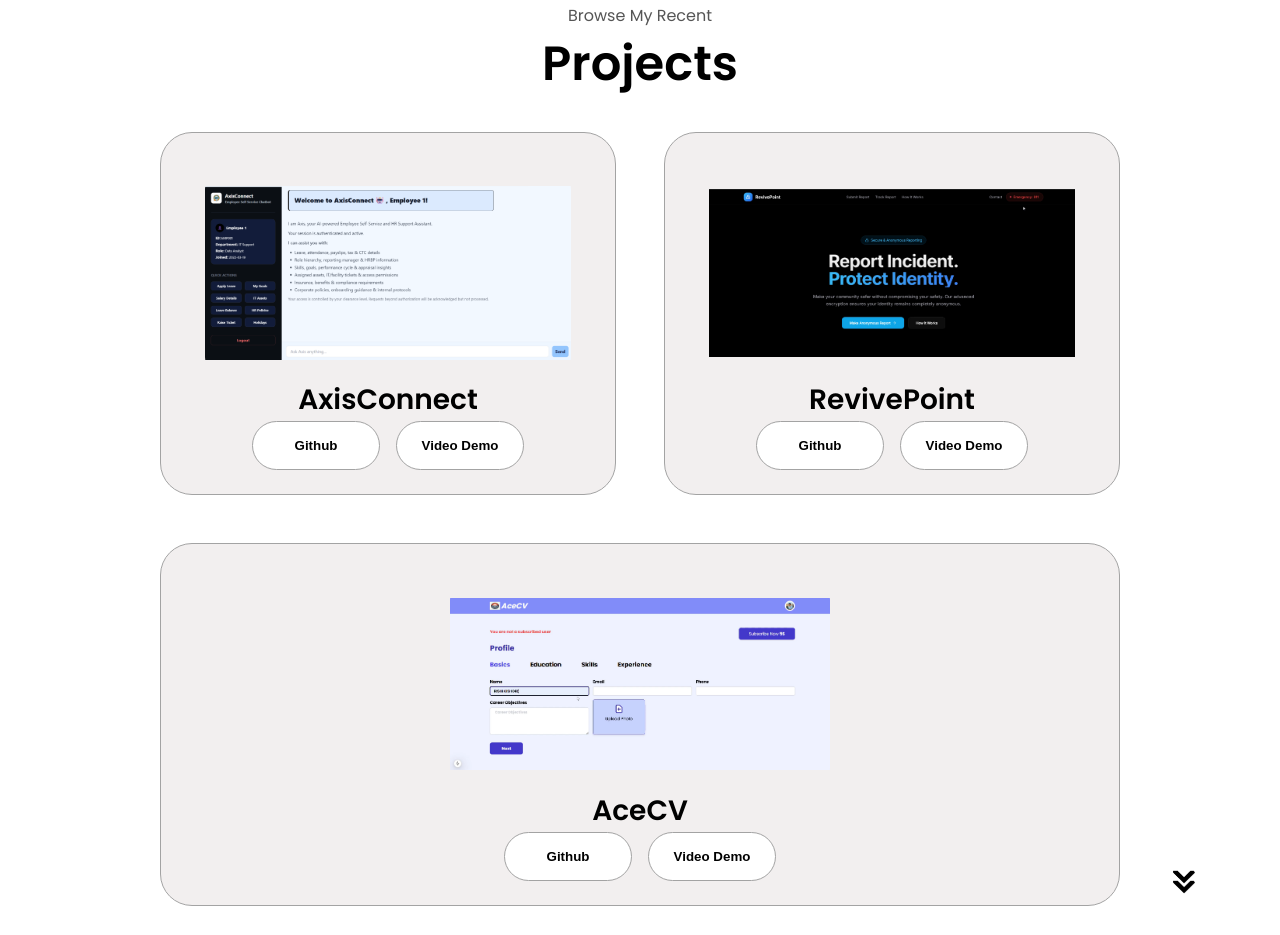
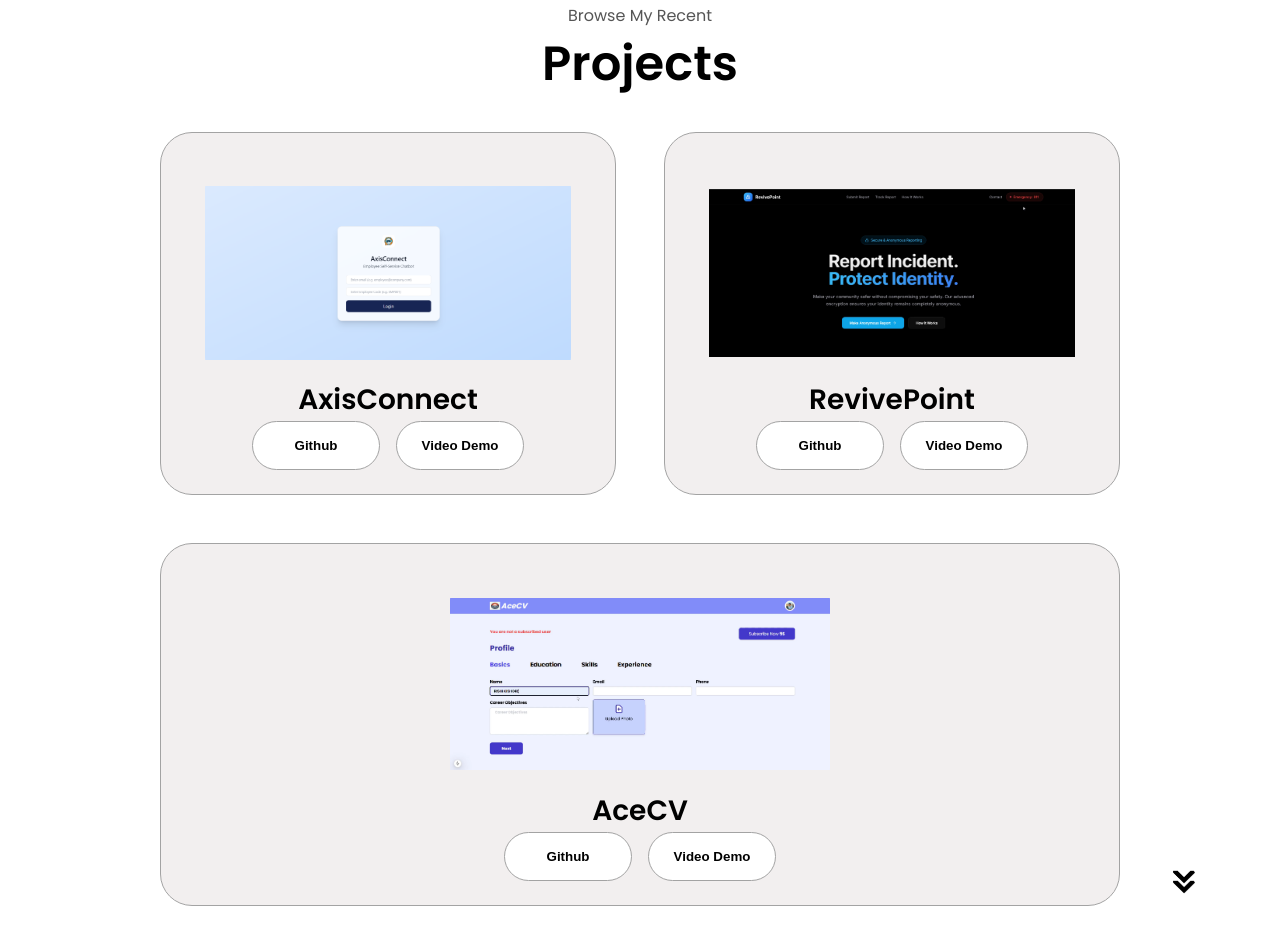
Before and after one commit to rishixq/Portfolio, a plain HTML site: page index.html in a window 1280 px wide. Shown: the part 2684-3619 px from the top of the page. Drawn offline with Linux system fonts and the light colour scheme.

Commit message:
Update portfolio UI and content

```diff
--- a/index.html
+++ b/index.html
@@ -283,7 +283,7 @@
 
       <div class="details-container color-container">
         <div class="article-container">
-          <img src="./assets/AC2.0.png" alt="Project 1" class="project-img" />
+          <img src="./assets/AC3.0.png" alt="Project 1" class="project-img" />
         </div>
         <h2 class="experience-sub-title project-title">AxisConnect</h2>
 
```
Also changed, not shown: assets/AC3.0.png (added).
